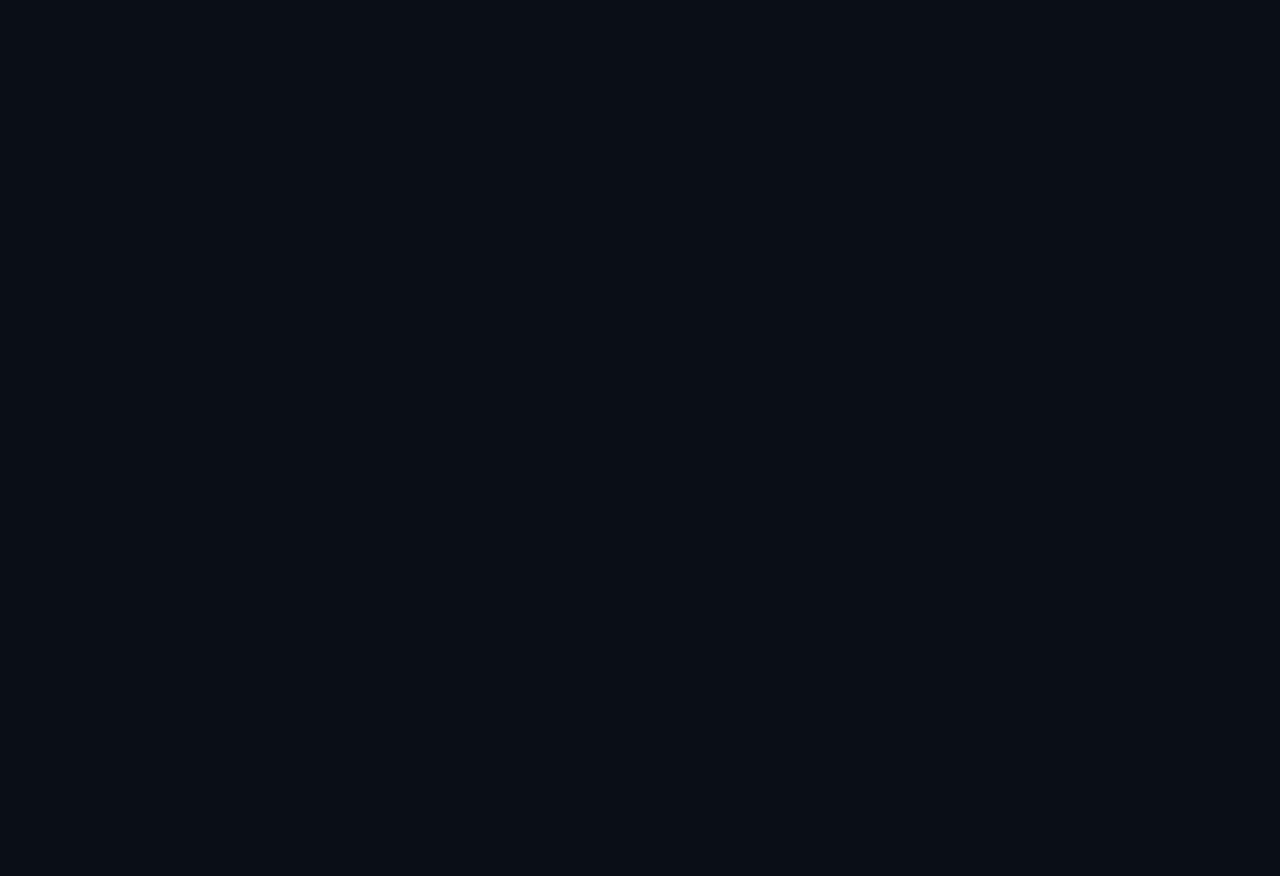
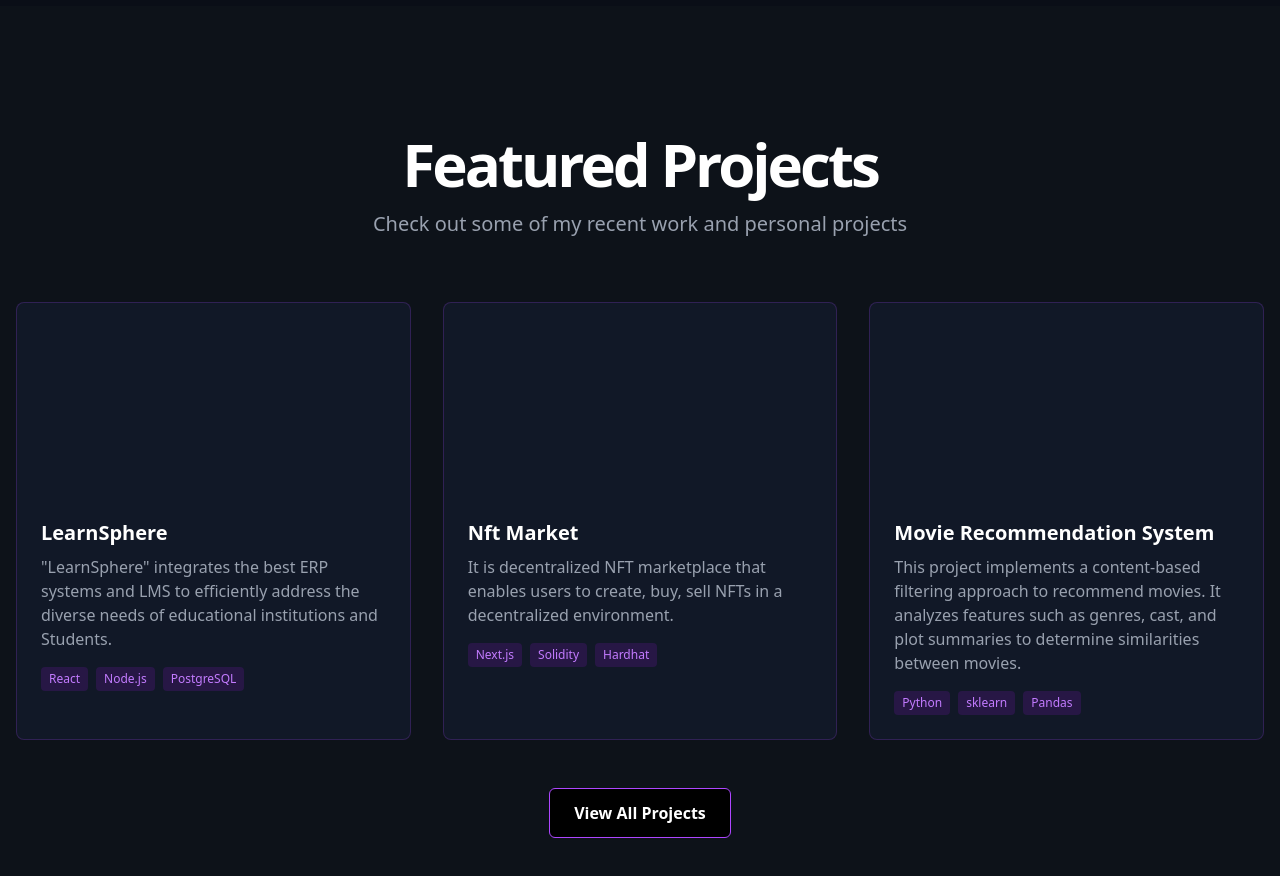
Before and after one commit to Deepak-vm/MyPortfolioWeb, a React (Vite) app: page / in a window 1280 px wide. Shown: the part 660-1536 px from the top of the page. Before the commit the page ends 800 px from the top, so only its background shows below. Built offline with nearby package versions, Linux system fonts and the light colour scheme.

Commit message:
Added Projection section

```diff
--- a/src/App.jsx
+++ b/src/App.jsx
@@ -1,12 +1,14 @@
 import { BrowserRouter as Router } from 'react-router-dom'
 import Navbar from "./components/Navbar"
 import Hero from './components/Hero'
+import About from './components/Projects'
 
 function App() {
   return (
     <Router>
       <Navbar/>
       <Hero/>
+      <About/>
     </Router>
   )
 }
--- a/src/components/Navbar.jsx
+++ b/src/components/Navbar.jsx
@@ -28,7 +28,7 @@ function Navbar() {
                     Contact
                 </Link>
             </nav>
-            <button class="px-4 py-2 text-white border border-purple-500 rounded-md hover:bg-purple-500/20 transition-colors ">
+            <button className="px-4 py-2 text-white border border-purple-500 rounded-md hover:bg-purple-500/20 transition-colors ">
                 Resume
             </button>
 
--- /dev/null
+++ b/src/components/Projects.jsx
@@ -0,0 +1,94 @@
+import React from 'react'
+
+function Projects() {
+    return (
+        <div id="projects" className="bg-[#0d1219] py-20 md:py-32">
+            <div className="container mx-auto px-4">
+                <h2 className="text-4xl md:text-6xl font-bold tracking-tighter text-center mb-4">Featured Projects</h2>
+                <p className="text-xl text-gray-400 text-center max-w-2xl mx-auto mb-16">
+                    Check out some of my recent work and personal projects
+                </p>
+
+                <div className="grid md:grid-cols-2 lg:grid-cols-3 gap-8">
+                    {/* Project Card 1 */}
+                    <div className="bg-[#111827] rounded-lg overflow-hidden border border-purple-500/20 group">
+                        <div className="relative h-48">
+                            {/* <Image src="/placeholder.svg?height=200&width=400" alt="Project 1" fill className="object-cover" /> */}
+                            <div className="absolute inset-0 bg-purple-600/80 opacity-0 group-hover:opacity-100 transition-opacity flex items-center justify-center">
+                                <button variant="outline" className="border-white text-white hover:bg-white/20">
+                                    View Project
+                                </button>
+                            </div>
+                        </div>
+                        <div className="p-6">
+                            <h3 className="text-xl font-bold mb-2">LearnSphere</h3>
+                            <p className="text-gray-400 mb-4">
+                                "LearnSphere" integrates the best ERP systems and LMS to efficiently address the diverse needs of educational institutions and Students.
+                            </p>
+                            <div className="flex flex-wrap gap-2">
+                                <span className="px-2 py-1 bg-purple-900/30 text-purple-400 text-xs rounded">React</span>
+                                <span className="px-2 py-1 bg-purple-900/30 text-purple-400 text-xs rounded">Node.js</span>
+                                <span className="px-2 py-1 bg-purple-900/30 text-purple-400 text-xs rounded">PostgreSQL</span>
+                            </div>
+                        </div>
+                    </div>
+
+                    {/* Project Card 2 */}
+                    <div className="bg-[#111827] rounded-lg overflow-hidden border border-purple-500/20 group">
+                        <div className="relative h-48">
+                            {/* <Image src="/placeholder.svg?height=200&width=400" alt="Project 2" fill className="object-cover" /> */}
+                            <div className="absolute inset-0 bg-purple-600/80 opacity-0 group-hover:opacity-100 transition-opacity flex items-center justify-center">
+                                <button variant="outline" className="border-white text-white hover:bg-white/20">
+                                    View Project
+                                </button>
+                            </div>
+                        </div>
+                        <div className="p-6">
+                            <h3 className="text-xl font-bold mb-2">Nft Market</h3>
+                            <p className="text-gray-400 mb-4">It is decentralized NFT marketplace that enables users to create, buy, sell  NFTs in a decentralized environment.
+                            </p>
+                            <div className="flex flex-wrap gap-2">
+                                <span className="px-2 py-1 bg-purple-900/30 text-purple-400 text-xs rounded">Next.js</span>
+                                <span className="px-2 py-1 bg-purple-900/30 text-purple-400 text-xs rounded">Solidity</span>
+                                <span className="px-2 py-1 bg-purple-900/30 text-purple-400 text-xs rounded">Hardhat</span>
+                            </div>
+                        </div>
+                    </div>
+
+                    {/* Project Card 3 */}
+                    <div className="bg-[#111827] rounded-lg overflow-hidden border border-purple-500/20 group">
+                        <div className="relative h-48">
+                            {/* <Image src="/placeholder.svg?height=200&width=400" alt="Project 3" fill className="object-cover" /> */}
+                            <div className="absolute inset-0 bg-purple-600/80 opacity-0 group-hover:opacity-100 transition-opacity flex items-center justify-center">
+                                <button variant="outline" className="border-white text-white hover:bg-white/20">
+                                    View Project
+                                </button>
+                            </div>
+                        </div>
+                        <div className="p-6">
+                            <h3 className="text-xl font-bold mb-2">Movie Recommendation System</h3>
+                            <p className="text-gray-400 mb-4">
+                                This project implements a content-based filtering approach to recommend movies. It analyzes features such as genres, cast, and plot summaries to determine similarities between movies.
+                            </p>
+                            <div className="flex flex-wrap gap-2">
+                                <span className="px-2 py-1 bg-purple-900/30 text-purple-400 text-xs rounded">Python</span>
+                                <span className="px-2 py-1 bg-purple-900/30 text-purple-400 text-xs rounded">sklearn</span>
+                                <span className="px-2 py-1 bg-purple-900/30 text-purple-400 text-xs rounded">Pandas</span>
+                            </div>
+                        </div>
+                    </div>
+                </div>
+
+                <div className="flex justify-center mt-12">
+                    <button
+                        variant="outline"
+                        className="inline-flex items-center gap-2 px-6 py-3 text-white font-semibold bg-black border border-purple-500 rounded-md hover:bg-purple-500/20 transition-all ">
+                        View All Projects
+                    </button>
+                </div>
+            </div>
+        </div>
+    )
+}
+
+export default Projects
```
